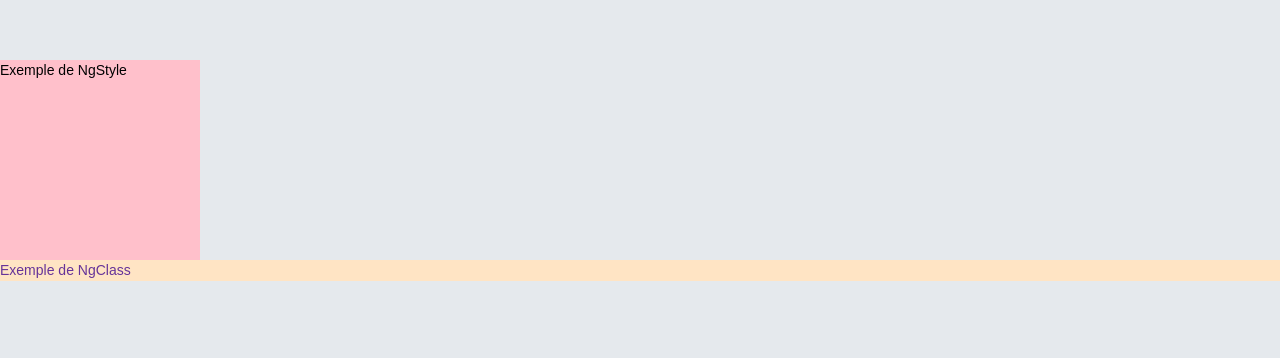
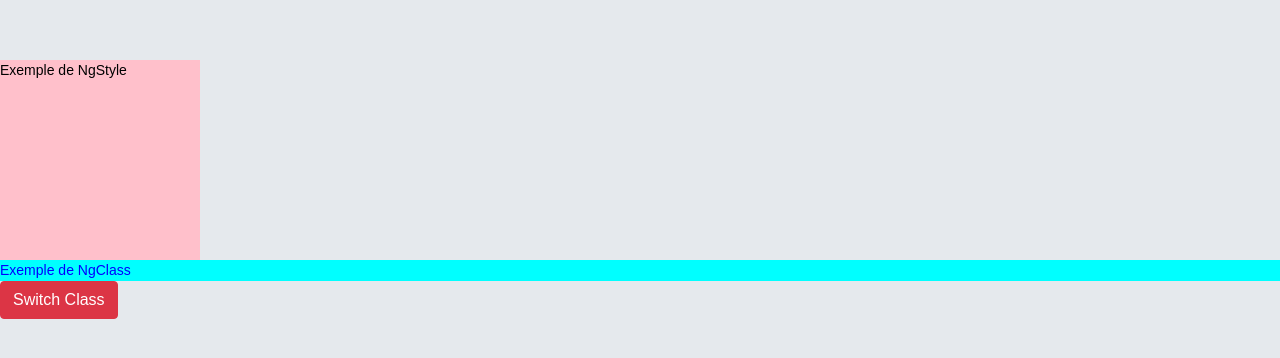
Before and after one commit to n2sy/LaPoste-ng, an Angular app: page / in a window 1280 px wide. Shown: the top 358 px of the page. Built offline with nearby package versions, Linux system fonts and the light colour scheme.

Commit message:
ngclass and ngstyle

```diff
--- a/src/app/direct/direct.component.html
+++ b/src/app/direct/direct.component.html
@@ -7,9 +7,11 @@
 </div>
 
 <div [ngClass]="{
-    'c1' : false,
-    'c2' : false,
-    'c3' : true
+    'c1' : class1,
+    'c2' : class2,
+    'c3' : class3
 }">
     Exemple de NgClass
 </div>
+
+<button (click)="switchClass()" class="btn btn-danger">Switch Class</button>
--- a/src/app/direct/direct.component.ts
+++ b/src/app/direct/direct.component.ts
@@ -8,7 +8,24 @@
 export class DirectComponent implements OnInit {
   bgColor = 'pink';
   cl = 'black';
+
+  class1 = true;
+  class2 = false;
+  class3 = false;
   constructor() {}
 
   ngOnInit(): void {}
+
+  switchClass() {
+    if (this.class1) {
+      this.class1 = false;
+      this.class2 = true;
+    } else if (this.class2) {
+      this.class2 = false;
+      this.class3 = true;
+    } else {
+      this.class3 = false;
+      this.class1 = true;
+    }
+  }
 }
```
